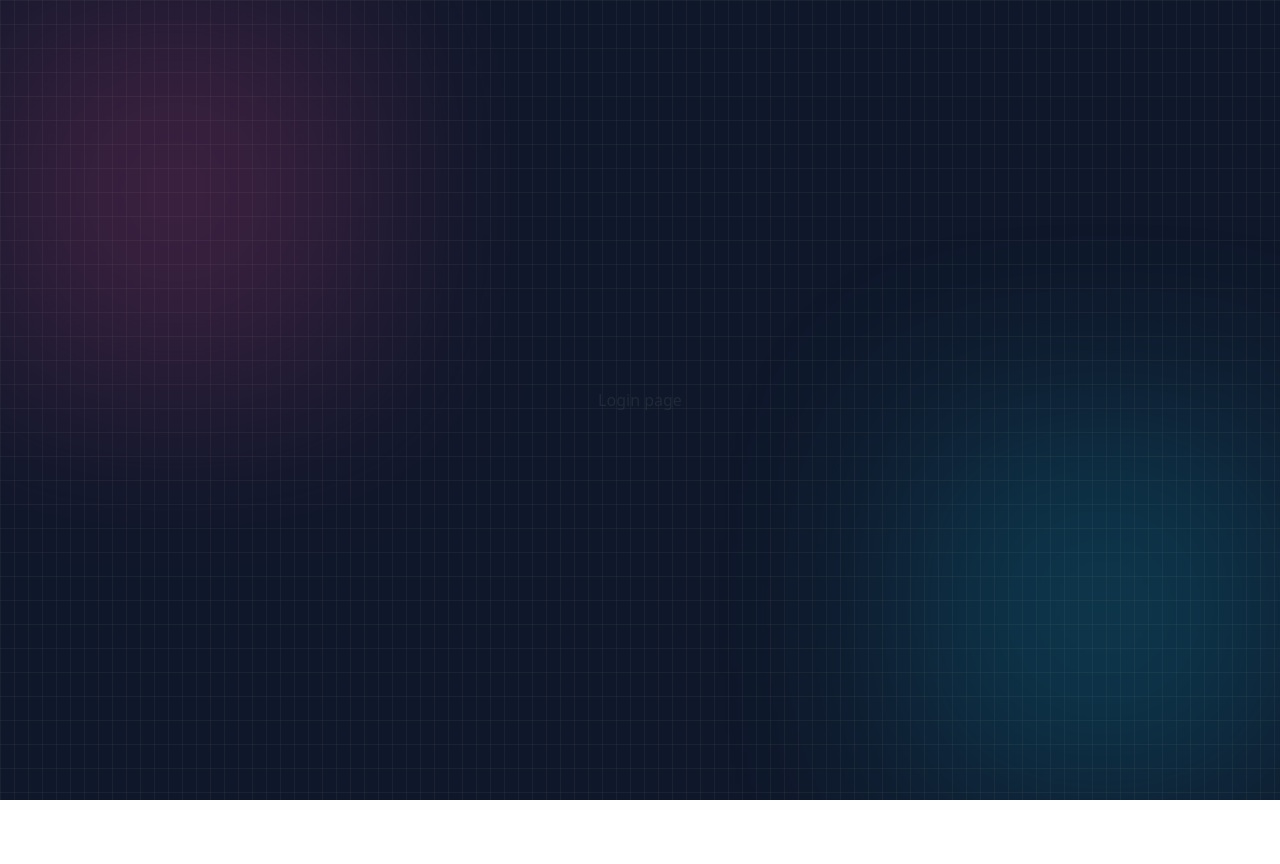
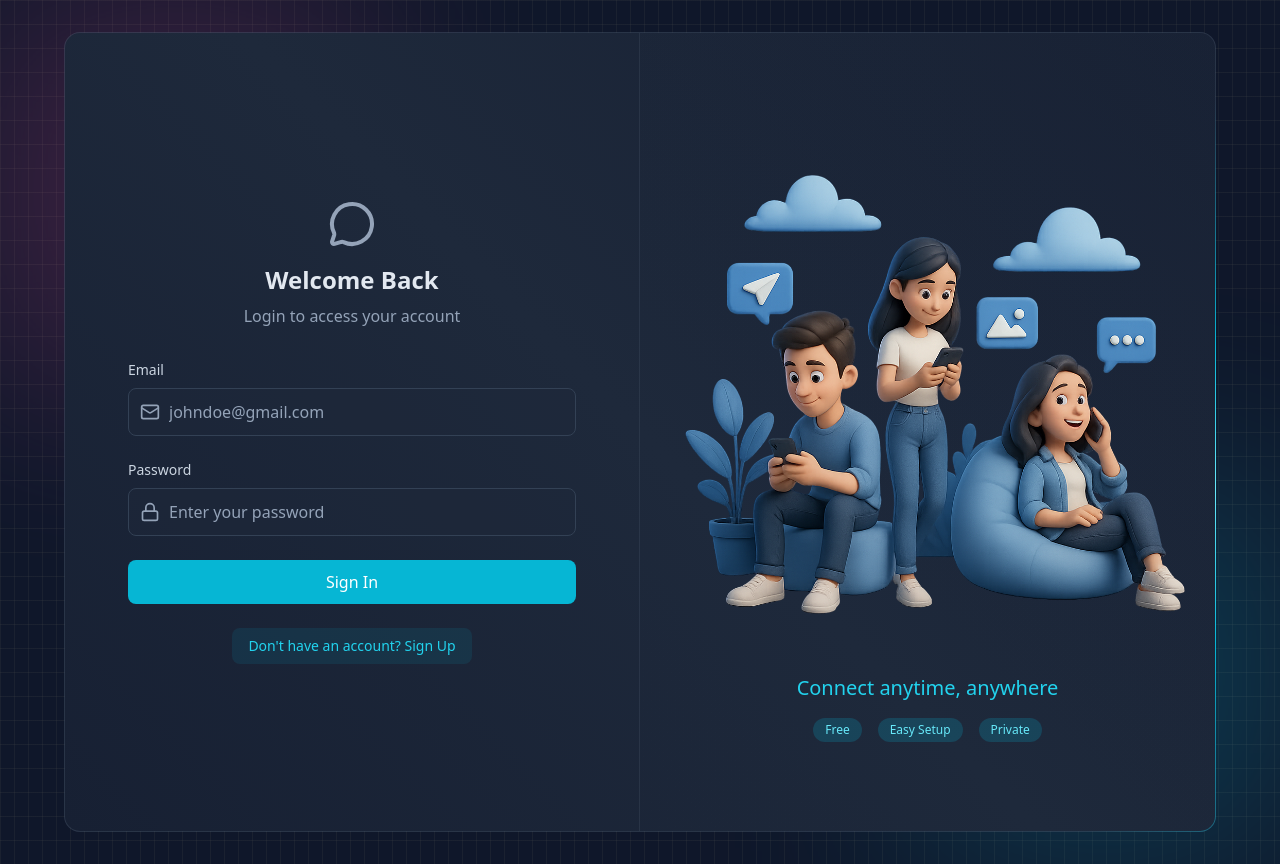
Before and after one commit to debasish-max/chatify, a React app in the folder frontend/: page /login in a window 1280 px wide. Before the commit the page ends 800 px from the top, so only its background shows below. Built offline with nearby package versions, Linux system fonts and the light colour scheme; no server answers; the HTML template or start-up script is replaced by a standard one.

Commit message:
login & logout implemented

```diff
--- a/frontend/src/pages/ChatPage.jsx
+++ b/frontend/src/pages/ChatPage.jsx
@@ -1,6 +1,12 @@
+import { useAuthStore } from "../store/useAuthStore";
+
 function ChatPage() {
+  const {logout} = useAuthStore();
   return (
-    <div>ChatPage</div>
+    <div className="z-10">
+      ChatPage
+      <button onClick={logout}>logout</button>
+    </div>
   )
 }
 export default ChatPage;
--- a/frontend/src/pages/LoginPage.jsx
+++ b/frontend/src/pages/LoginPage.jsx
@@ -1,4 +1,108 @@
+import { useState } from "react";
+import { useAuthStore } from "../store/useAuthStore";
+import BorderAnimatedContainer from "../components/BorderAnimatedContainer";
+import { MessageCircleIcon, LockIcon, MailIcon, LoaderIcon } from "lucide-react";
+import { Link } from "react-router";
+
 function LoginPage() {
-  return <div>Login page</div>;
+    const [formData, setFormData] = useState({ email: "", password: "" });
+    const { login, isLoggingIn } = useAuthStore();
+
+    const handleSubmit = (e) => {
+      e.preventDefault();
+      login(formData);
+    };
+
+    return (
+    <div className="w-full flex items-center justify-center p-4 bg-slate-900">
+      <div className="relative w-full max-w-6xl md:h-[800px] h-[650px]">
+        <BorderAnimatedContainer>
+          <div className="w-full flex flex-col md:flex-row">
+            {/* FORM CLOUMN - LEFT SIDE */}
+            <div className="md:w-1/2 p-8 flex items-center justify-center md:border-r border-slate-600/30">
+              <div className="w-full max-w-md">
+                {/* HEADING TEXT */}
+                <div className="text-center mb-8">
+                  <MessageCircleIcon className="w-12 h-12 mx-auto text-slate-400 mb-4" />
+                  <h2 className="text-2xl font-bold text-slate-200 mb-2">Welcome Back</h2>
+                  <p className="text-slate-400">Login to access your account</p>
+                </div>
+
+                {/* FORM */}
+                <form onSubmit={handleSubmit} className="space-y-6">
+                  {/* EMAIL INPUT */}
+                  <div>
+                    <label className="auth-input-label">Email</label>
+                    <div className="relative">
+                      <MailIcon className="auth-input-icon" />
+
+                      <input
+                        type="email"
+                        value={formData.email}
+                        onChange={(e) => setFormData({ ...formData, email: e.target.value })}
+                        className="input"
+                        placeholder="johndoe@gmail.com"
+                      />
+                    </div>
+                  </div>
+
+                  {/* PASSWORD INPUT */}
+                  <div>
+                    <label className="auth-input-label">Password</label>
+                    <div className="relative">
+                      <LockIcon className="auth-input-icon" />
+
+                      <input
+                        type="password"
+                        value={formData.password}
+                        onChange={(e) => setFormData({ ...formData, password: e.target.value })}
+                        className="input"
+                        placeholder="Enter your password"
+                      />
+                    </div>
+                  </div>
+
+                  {/* SUBMIT BUTTON */}
+                  <button className="auth-btn" type="submit" disabled={isLoggingIn}>
+                    {isLoggingIn ? (
+                      <LoaderIcon className="w-full h-5 animate-spin text-center" />
+                    ) : (
+                      "Sign In"
+                    )}
+                  </button>
+                </form>
+
+                <div className="mt-6 text-center">
+                  <Link to="/signup" className="auth-link">
+                    Don't have an account? Sign Up
+                  </Link>
+                </div>
+              </div>
+            </div>
+
+            {/* FORM ILLUSTRATION - RIGHT SIDE */}
+            <div className="hidden md:w-1/2 md:flex items-center justify-center p-6 bg-gradient-to-bl from-slate-800/20 to-transparent">
+              <div>
+                <img
+                  src="/login.png"
+                  alt="People using mobile devices"
+                  className="w-full h-auto object-contain"
+                />
+                <div className="mt-6 text-center">
+                  <h3 className="text-xl font-medium text-cyan-400">Connect anytime, anywhere</h3>
+
+                  <div className="mt-4 flex justify-center gap-4">
+                    <span className="auth-badge">Free</span>
+                    <span className="auth-badge">Easy Setup</span>
+                    <span className="auth-badge">Private</span>
+                  </div>
+                </div>
+              </div>
+            </div>
+          </div>
+        </BorderAnimatedContainer>
+      </div>
+    </div>
+  );
 }
 export default LoginPage;
--- a/frontend/src/store/useAuthStore.js
+++ b/frontend/src/store/useAuthStore.js
@@ -1,26 +1,27 @@
-import {create} from 'zustand';
-import {axiosInstance} from '../lib/axios';
+import { create } from 'zustand';
+import { axiosInstance } from '../lib/axios';
 import toast from 'react-hot-toast';
 
 export const useAuthStore = create((set) => ({
     authUser: null,
     isCheckingAuth: true,
     isSigningUp: false,
+    isLoggingIn: false,
 
     checkAuth: async () => {
         try {
             const res = await axiosInstance.get('/api/auth/check');
-            set({authUser: res.data});
+            set({ authUser: res.data });
         } catch (error) {
             console.log('Error in auth checking:', error);
-            set({authUser: null});
+            set({ authUser: null });
         } finally {
-            set({isCheckingAuth: false});
+            set({ isCheckingAuth: false });
         }
     },
 
     signup: async (data) => {
-        set({isSigningUp: true});
+        set({ isSigningUp: true });
         try {
             const res = await axiosInstance.post("/auth/signup", data);
             set({ authUser: res.data });
@@ -29,7 +30,32 @@
         } catch (error) {
             toast.error(error.response.data.message);
         } finally {
-            set({isSigningUp: false});
+            set({ isSigningUp: false });
+        }
+    },
+
+    login: async (data) => {
+        set({ isLoggingIn: true });
+        try {
+            const res = await axiosInstance.post("/auth/login", data);
+            set({ authUser: res.data });
+
+            toast.success("Logged in successfully");
+        } catch (error) {
+            toast.error(error.response.data.message);
+        } finally {
+            set({ isLoggingIn: false });
+        }
+    },
+
+    logout: async () => {
+        try {
+            await axiosInstance.post("/auth/logout");
+            set({ authUser: null });
+            toast.success("Logged out successfully");
+        } catch (error) {
+            toast.error("Error logging out. Please try again.");
+            console.log('Logout error:', error);
         }
     }
 }));
```
